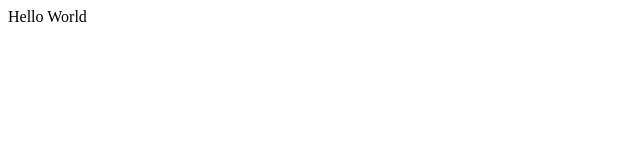
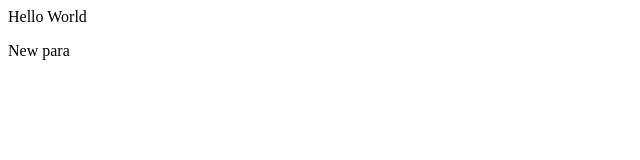
Before and after one commit to Racketycomic/Webdev, a website: page index.html in a window 1280 px wide. Shown: the full height of the page, 0-640 px from the left. Drawn offline with Linux system fonts and the light colour scheme.

```diff
--- a/index.html
+++ b/index.html
@@ -2,5 +2,6 @@
 <head>
   <title>Home</title>
   <p> Hello World </p>
+  <p> New para</p>
 </head>
 </html>
```
Also changed, not shown: package.json (added, +24 -0 lines), 2 other files.
